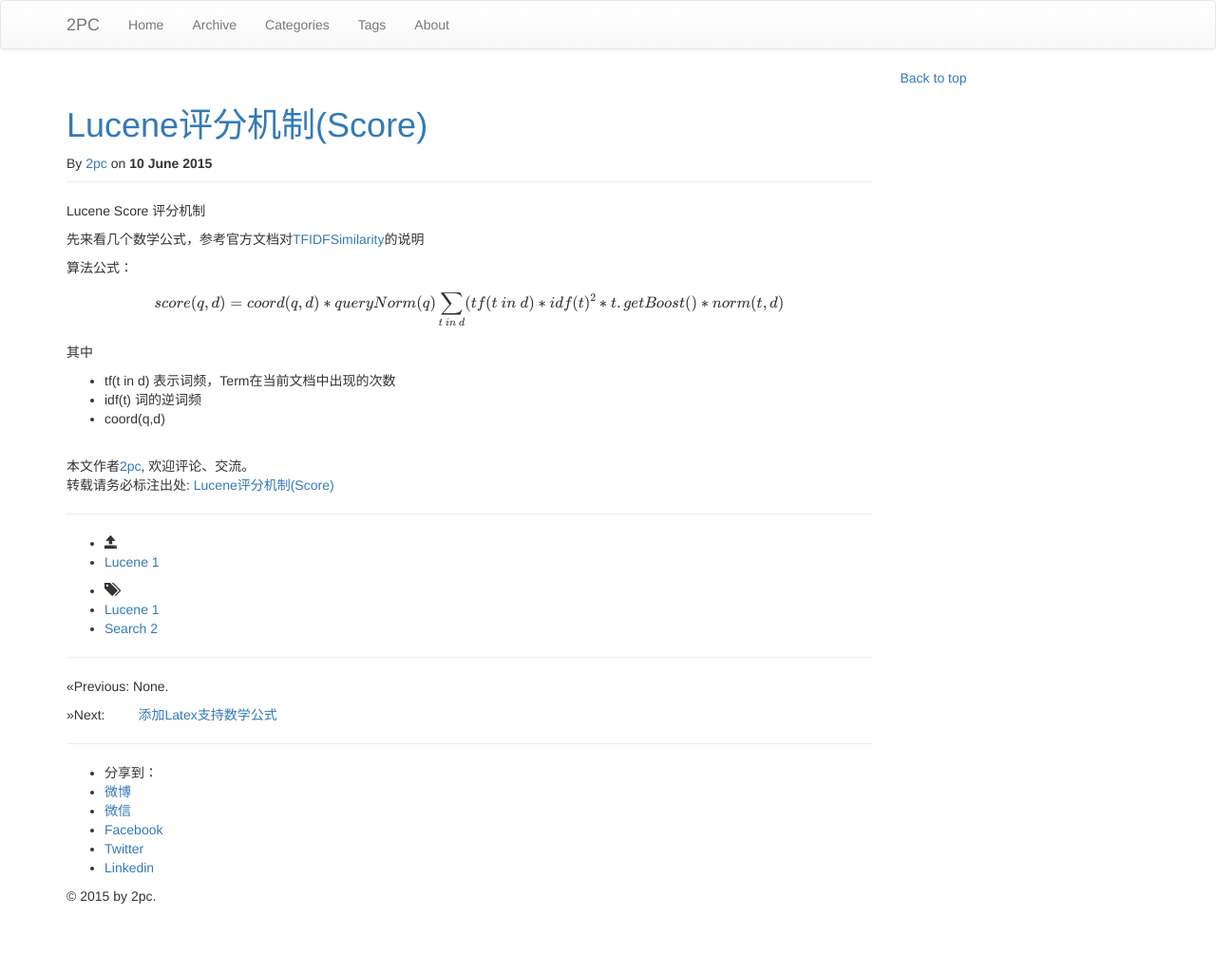
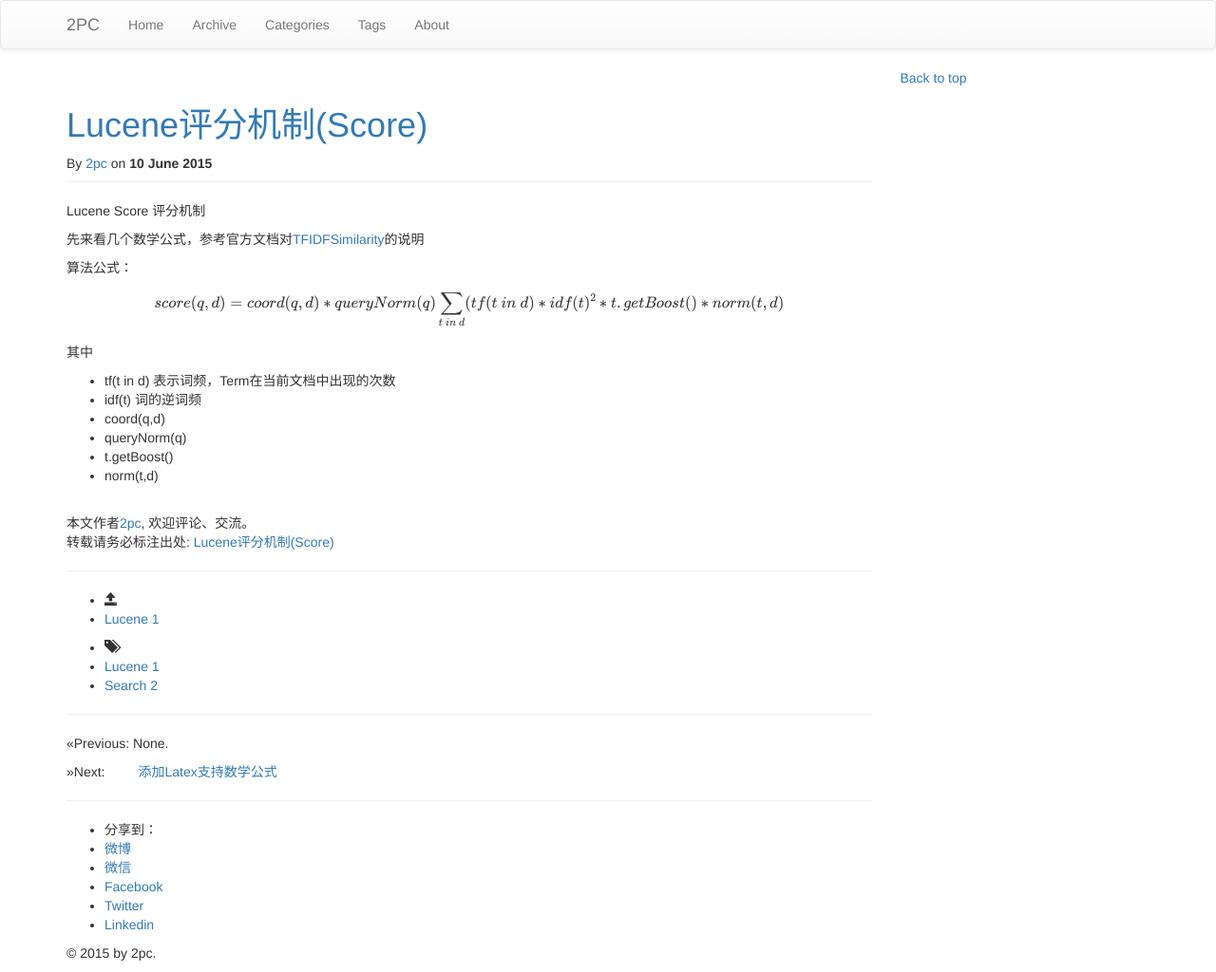
Before and after one commit to luyee/2pc.github.io, a Jekyll site: the page built from _posts/Search/2015-06-10-Lucene-Score.md, in a window 1280 px wide. Shown: the whole page at 95% size. Built offline with Jekyll 4.4.1, drawn with Linux system fonts in a browser that asks for light colours; nearby versions of some CDN libraries; library files that are not in the unit come from our copies; formulas are drawn with MathJax 3; comment, search, counter and statistics services are not loaded; before the commit the page ends 964 px from its top, so only the background shows below that.

Commit message:
Update 2015-06-10-Lucene-Score.md

```diff
--- a/_posts/Search/2015-06-10-Lucene-Score.md
+++ b/_posts/Search/2015-06-10-Lucene-Score.md
@@ -19,3 +19,6 @@ $$score(q,d)=coord(q,d)*queryNorm(q)\sum_{t\ in\ d }(tf( t\ in\ d )*idf(t)^2*t.g
 *  tf(t in d) 表示词频，Term在当前文档中出现的次数
 * idf(t) 词的逆词频
 * coord(q,d)
+* queryNorm(q)
+* t.getBoost()
+* norm(t,d)
```
